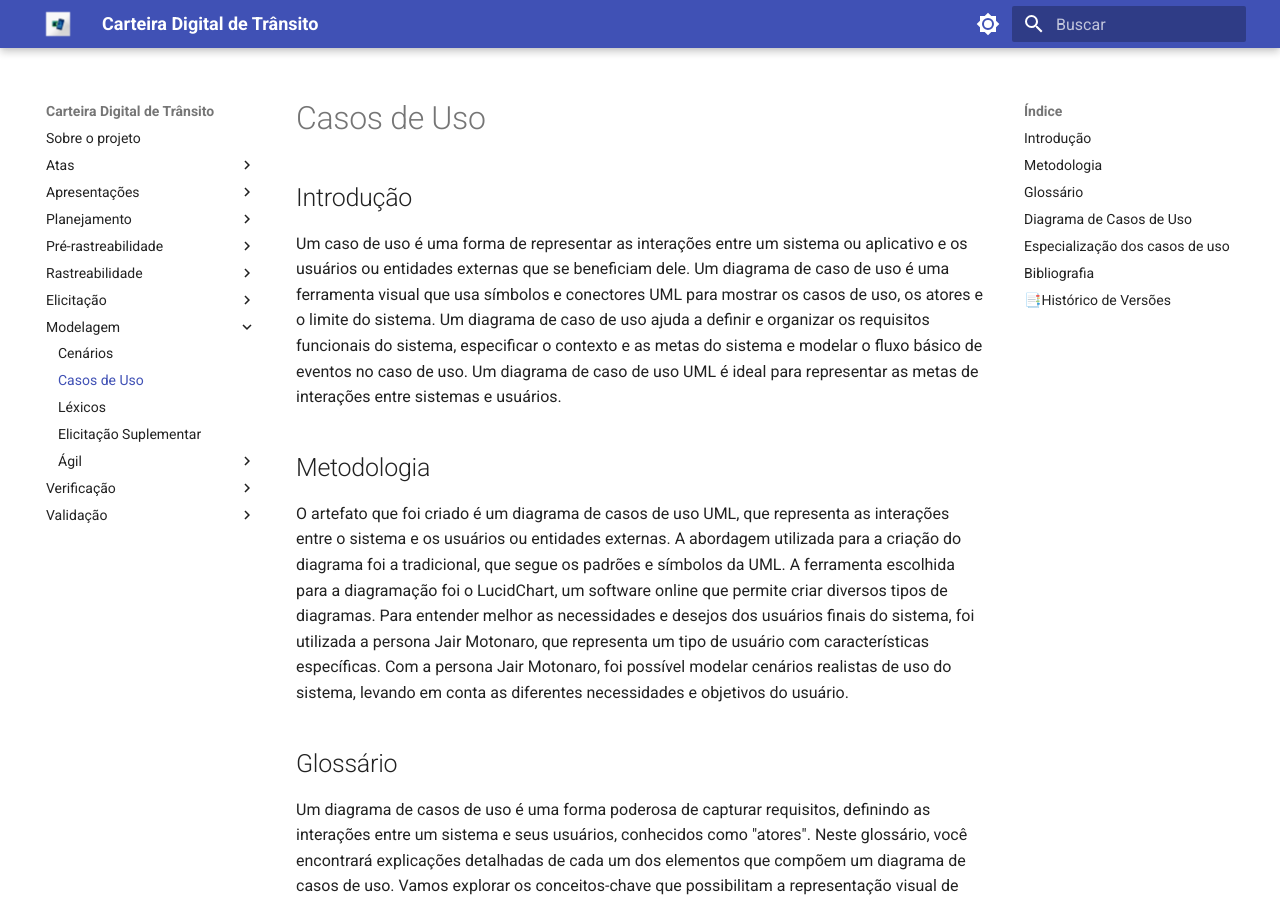
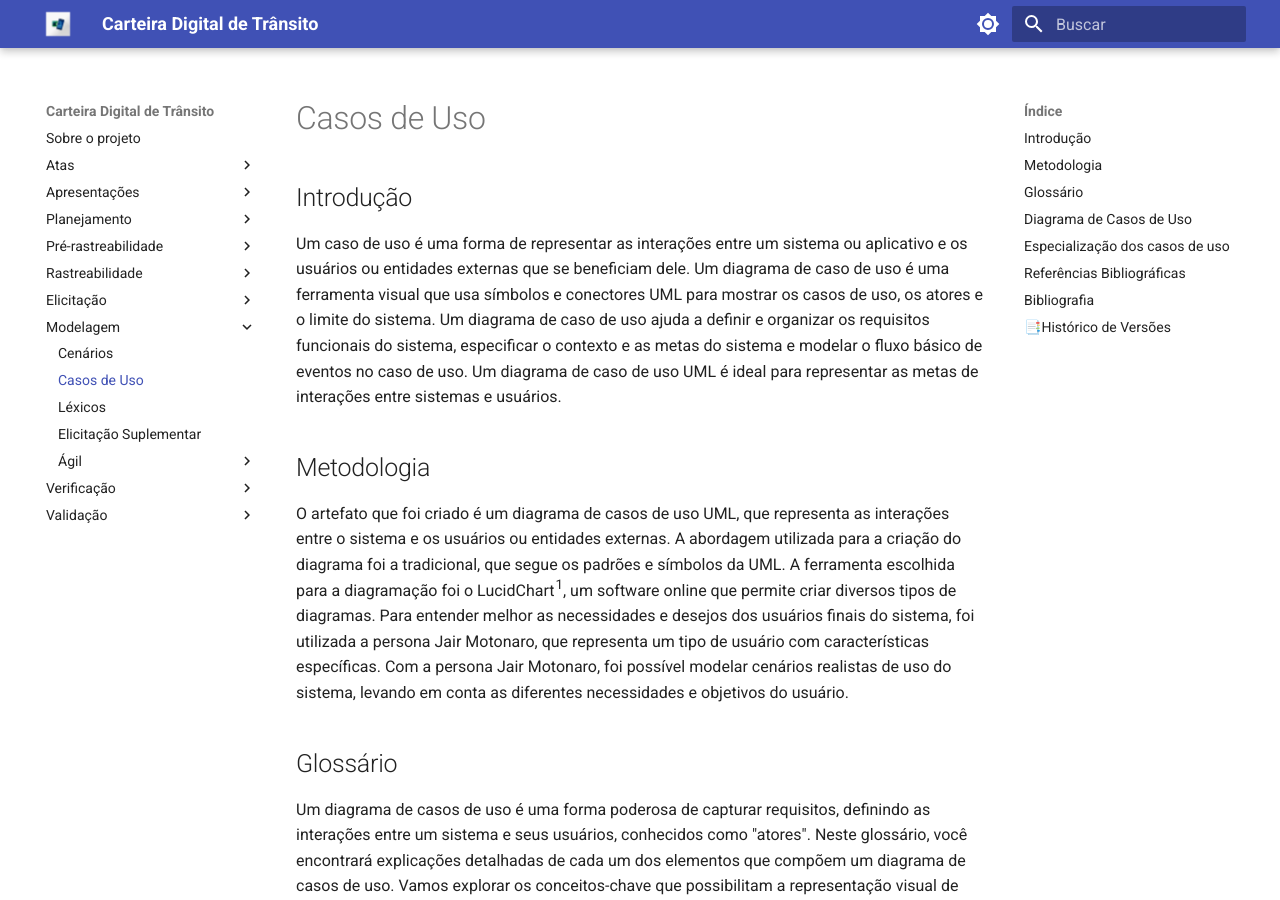
Before and after one commit to Requisitos-de-Software/2023.2-Carteira_Digital_de_Transito, an MkDocs documentation site: the page built from docs/modelagem/casosDeUso.md, in a window 1280 px wide and 900 px high. Built offline with MkDocs 1.6.1 and Material for MkDocs 9.7.7, drawn with Linux system fonts in a browser that asks for light colours; some of the changed text lies outside the part shown.

Commit message:
Update casosDeUso.md

```diff
--- a/docs/modelagem/casosDeUso.md
+++ b/docs/modelagem/casosDeUso.md
@@ -6,7 +6,7 @@
 
 ## Metodologia
 
-O artefato que foi criado é um diagrama de casos de uso UML, que representa as interações entre o sistema e os usuários ou entidades externas. A abordagem utilizada para a criação do diagrama foi a tradicional, que segue os padrões e símbolos da UML. A ferramenta escolhida para a diagramação foi o LucidChart, um software online que permite criar diversos tipos de diagramas. Para entender melhor as necessidades e desejos dos usuários finais do sistema, foi utilizada a persona Jair Motonaro, que representa um tipo de usuário com características específicas. Com a persona Jair Motonaro, foi possível modelar cenários realistas de uso do sistema, levando em conta as diferentes necessidades e objetivos do usuário.
+O artefato que foi criado é um diagrama de casos de uso UML, que representa as interações entre o sistema e os usuários ou entidades externas. A abordagem utilizada para a criação do diagrama foi a tradicional, que segue os padrões e símbolos da UML. A ferramenta escolhida para a diagramação foi o LucidChart^1^, um software online que permite criar diversos tipos de diagramas. Para entender melhor as necessidades e desejos dos usuários finais do sistema, foi utilizada a persona Jair Motonaro, que representa um tipo de usuário com características específicas. Com a persona Jair Motonaro, foi possível modelar cenários realistas de uso do sistema, levando em conta as diferentes necessidades e objetivos do usuário.
 
 ## Glossário
 
@@ -174,6 +174,10 @@
 <p align="center"><b>Fonte</b>:  <a href="https://github.com/LimirioGuimaraes">Limírio Guimarães</a> </p>
 
 
+## Referências Bibliográficas
+
+> LUCIDCHART. Disponível em: [Lucidchart](https://www.lucidchart.com/pages/pt) Acesso em: 20 de Out. 2023.
+
 ## Bibliografia
 
 > BARBOSA, S. D. J.; SILVA, B. S. Interação Humano-Computador. Rio de Janeiro: Elsevier, 2011.
```
